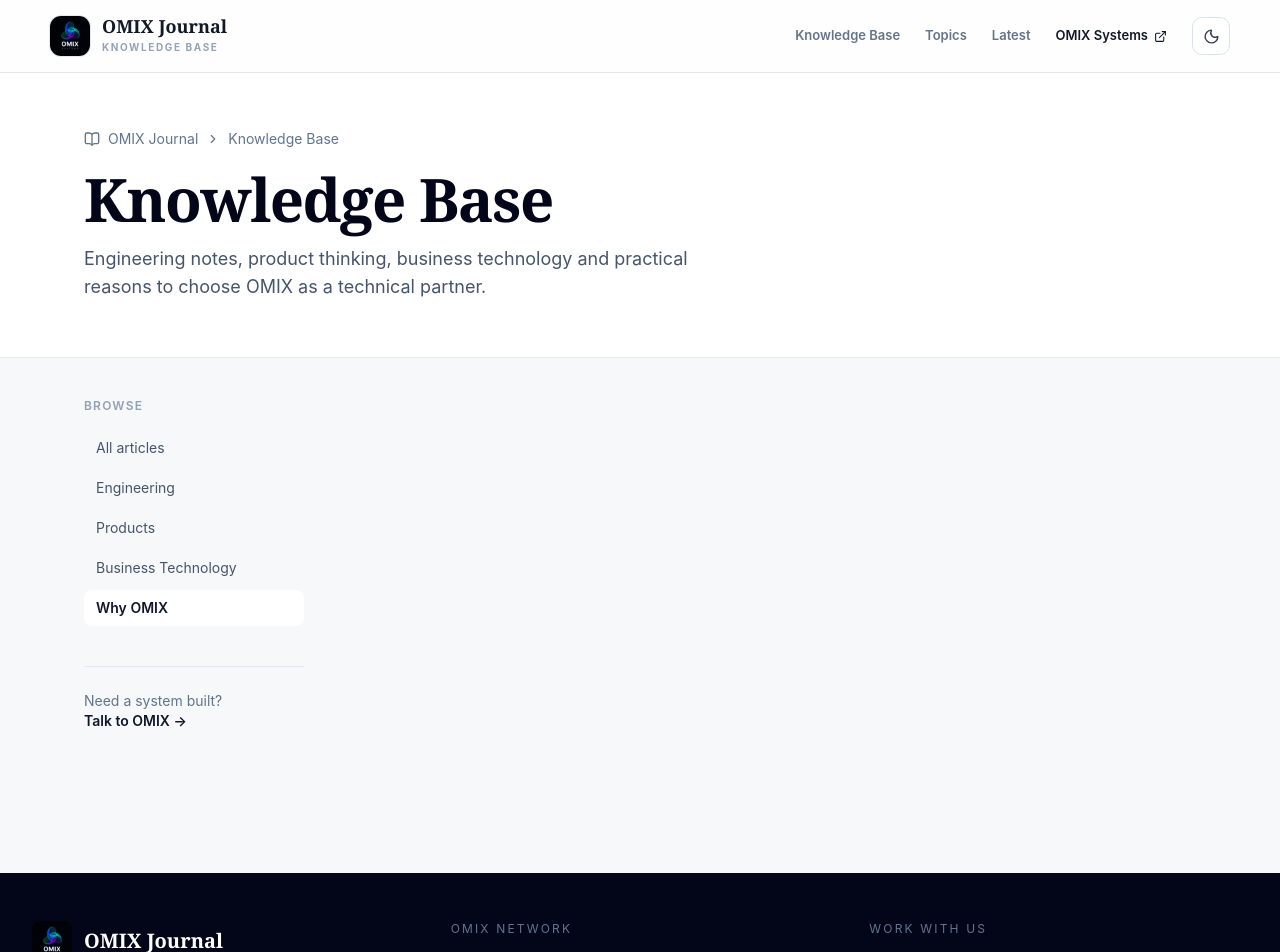
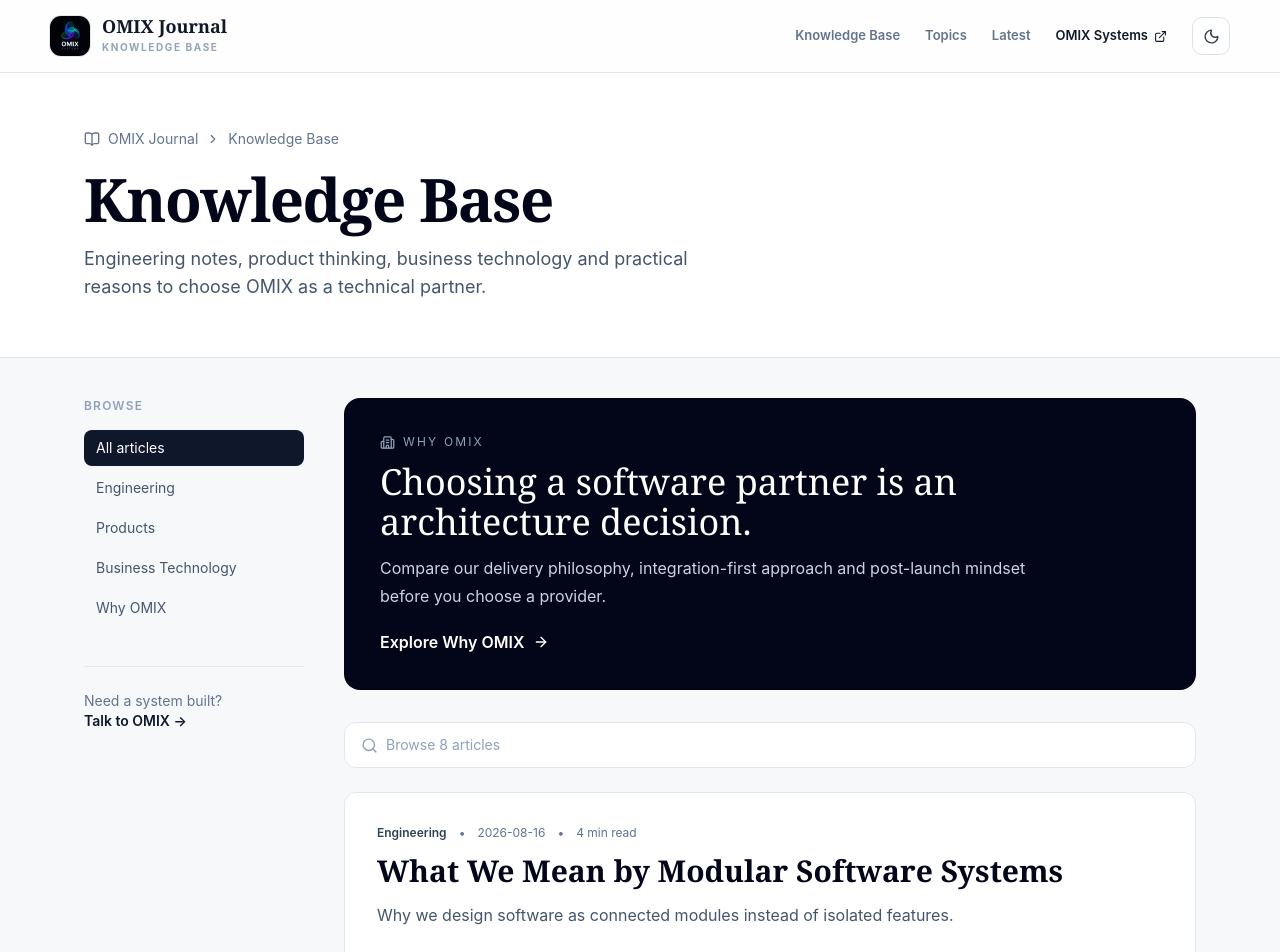
Before and after one commit to oliver4441/omix-leads, a React (Vite) app: page /category/architecture in a window 1280 px wide. Shown: the top 952 px of the page. Built offline with nearby package versions, Linux system fonts and the light colour scheme.

Commit message:
Fix Wiki category routing and add collection SEO metadata

```diff
--- a/src/pages/Wiki.jsx
+++ b/src/pages/Wiki.jsx
@@ -1,19 +1,52 @@
+import { useEffect } from 'react'
 import { Link, useParams } from 'react-router-dom'
-import { ArrowRight, BookOpen, ChevronRight, Building2 } from 'lucide-react'
+import { ArrowRight, BookOpen, ChevronRight, Building2, Search } from 'lucide-react'
 import { articles, categories } from '../data/articles'
+import { SITE_URL, SITE_NAME, categorySlug, setCanonical, setJsonLd, upsertMeta, upsertProperty } from '../lib/seo'
 
 export default function Wiki() {
   const { category } = useParams()
-  const activeCategory = category ? decodeURIComponent(category).replace(/-/g, ' ') : null
-  const visible = activeCategory ? articles.filter(a => a.category.toLowerCase() === activeCategory.toLowerCase()) : articles
+  const activeCategory = category ? decodeURIComponent(category) : null
+  const activeCategoryName = activeCategory ? categories.find(c => categorySlug(c) === categorySlug(activeCategory)) : null
+  const visible = activeCategoryName ? articles.filter(a => a.category === activeCategoryName) : articles
   const whyArticles = articles.filter(a => a.category === 'Why OMIX')
+
+  useEffect(() => {
+    const title = activeCategoryName ? `${activeCategoryName} — ${SITE_NAME}` : `Knowledge Base — ${SITE_NAME}`
+    const description = activeCategoryName
+      ? `OMIX Journal articles about ${activeCategoryName.toLowerCase()}, software engineering and digital products.`
+      : 'Engineering notes, product thinking, business technology and practical software architecture from OMIX.'
+    const url = activeCategoryName ? `${SITE_URL}/category/${categorySlug(activeCategoryName)}` : `${SITE_URL}/wiki`
+    document.title = title
+    upsertMeta('description', description)
+    upsertMeta('robots', 'index,follow,max-image-preview:large,max-snippet:-1,max-video-preview:-1')
+    upsertProperty('og:type', 'website')
+    upsertProperty('og:title', title)
+    upsertProperty('og:description', description)
+    upsertProperty('og:url', url)
+    upsertProperty('og:site_name', SITE_NAME)
+    upsertMeta('twitter:card', 'summary')
+    upsertMeta('twitter:title', title)
+    upsertMeta('twitter:description', description)
+    setCanonical(url)
+    setJsonLd('wiki-jsonld', {
+      '@context': 'https://schema.org',
+      '@type': 'CollectionPage',
+      name: title,
+      description,
+      url,
+      isPartOf: { '@type': 'WebSite', name: SITE_NAME, url: SITE_URL },
+      mainEntity: { '@type': 'ItemList', itemListElement: visible.map((a, i) => ({ '@type': 'ListItem', position: i + 1, url: `${SITE_URL}/wiki/${a.slug}`, name: a.title })) },
+    })
+    return () => document.getElementById('wiki-jsonld')?.remove()
+  }, [activeCategoryName, visible])
 
   return (
     <div className="bg-[#f7f8fa] min-h-screen">
       <header className="border-b border-slate-200 bg-white">
         <div className="max-w-6xl mx-auto px-5 py-14">
           <div className="flex items-center gap-2 text-sm text-slate-500 mb-5"><BookOpen size={16} /> OMIX Journal <ChevronRight size={14} /> Knowledge Base</div>
-          <h1 className="text-4xl md:text-6xl font-serif font-semibold tracking-tight text-slate-950">Knowledge Base</h1>
+          <h1 className="text-4xl md:text-6xl font-serif font-semibold tracking-tight text-slate-950">{activeCategoryName || 'Knowledge Base'}</h1>
           <p className="mt-4 max-w-2xl text-slate-600 text-lg">Engineering notes, product thinking, business technology and practical reasons to choose OMIX as a technical partner.</p>
         </div>
       </header>
@@ -21,22 +54,24 @@
         <aside>
           <p className="text-xs font-semibold uppercase tracking-widest text-slate-400 mb-4">Browse</p>
           <nav className="space-y-1">
-            <Link to="/wiki" className={`block rounded-lg px-3 py-2 text-sm ${!category ? 'bg-slate-900 text-white' : 'text-slate-600 hover:bg-white'}`}>All articles</Link>
-            {categories.map(c => <Link key={c} to={`/category/${encodeURIComponent(c.toLowerCase().replace(/ /g, '-'))}`} className={`block rounded-lg px-3 py-2 text-sm ${c === 'Why OMIX' ? 'font-semibold text-slate-900 bg-white' : 'text-slate-600 hover:bg-white'}`}>{c}</Link>)}
+            <Link to="/wiki" className={`block rounded-lg px-3 py-2 text-sm ${!activeCategoryName ? 'bg-slate-900 text-white' : 'text-slate-600 hover:bg-white'}`}>All articles</Link>
+            {categories.map(c => <Link key={c} to={`/category/${categorySlug(c)}`} className={`block rounded-lg px-3 py-2 text-sm ${c === activeCategoryName ? 'bg-slate-900 text-white' : 'text-slate-600 hover:bg-white'}`}>{c}</Link>)}
           </nav>
           <div className="mt-10 border-t border-slate-200 pt-6 text-sm text-slate-500">Need a system built?<br /><a className="font-semibold text-slate-900 hover:underline" href="https://omixsystems.store/">Talk to OMIX →</a></div>
         </aside>
         <main>
-          {!category && <section className="mb-8 rounded-2xl bg-slate-950 text-white p-7 md:p-9"><div className="flex items-center gap-2 text-xs uppercase tracking-[0.18em] text-slate-400"><Building2 size={15} /> Why OMIX</div><h2 className="mt-3 text-3xl md:text-4xl font-serif">Choosing a software partner is an architecture decision.</h2><p className="mt-3 max-w-2xl text-slate-300 leading-7">Compare our delivery philosophy, integration-first approach and post-launch mindset before you choose a provider.</p><Link to="/category/why-omix" className="mt-5 inline-flex items-center gap-2 font-semibold">Explore Why OMIX <ArrowRight size={16} /></Link></section>}
+          {!activeCategoryName && <section className="mb-8 rounded-2xl bg-slate-950 text-white p-7 md:p-9"><div className="flex items-center gap-2 text-xs uppercase tracking-[0.18em] text-slate-400"><Building2 size={15} /> Why OMIX</div><h2 className="mt-3 text-3xl md:text-4xl font-serif">Choosing a software partner is an architecture decision.</h2><p className="mt-3 max-w-2xl text-slate-300 leading-7">Compare our delivery philosophy, integration-first approach and post-launch mindset before you choose a provider.</p><Link to="/category/why-omix" className="mt-5 inline-flex items-center gap-2 font-semibold">Explore Why OMIX <ArrowRight size={16} /></Link></section>}
+          <div className="mb-6 flex items-center gap-2 bg-white border border-slate-200 rounded-xl px-4 py-3 text-slate-400"><Search size={17}/><span className="text-sm">Browse {visible.length} article{visible.length === 1 ? '' : 's'}</span></div>
           <div className="space-y-4">
             {visible.map(article => <article key={article.slug} className="bg-white border border-slate-200 rounded-xl p-6 md:p-8 hover:border-slate-300 transition-colors">
-              <div className="flex flex-wrap items-center gap-3 text-xs text-slate-500"><span className="font-semibold text-slate-700">{article.category}</span><span>•</span><span>{article.readTime}</span></div>
+              <div className="flex flex-wrap items-center gap-3 text-xs text-slate-500"><span className="font-semibold text-slate-700">{article.category}</span><span>•</span><span>{article.date}</span><span>•</span><span>{article.readTime}</span></div>
               <h2 className="mt-3 text-2xl md:text-3xl font-serif font-semibold text-slate-950"><Link to={`/wiki/${article.slug}`} className="hover:underline">{article.title}</Link></h2>
               <p className="mt-3 text-slate-600 max-w-3xl leading-7">{article.excerpt}</p>
               <Link to={`/wiki/${article.slug}`} className="mt-5 inline-flex items-center gap-2 text-sm font-semibold text-slate-900">Read article <ArrowRight size={15} /></Link>
             </article>)}
+            {visible.length === 0 && <div className="bg-white border border-slate-200 rounded-xl p-10 text-center"><h2 className="text-2xl font-serif">No articles found</h2><p className="mt-2 text-slate-500">This knowledge category does not exist.</p><Link to="/wiki" className="mt-5 inline-flex text-sm font-semibold">Return to all articles</Link></div>}
           </div>
-          {!category && whyArticles.length > 0 && <section className="mt-10 border-t border-slate-200 pt-8"><h2 className="font-serif text-3xl mb-2">Why companies choose OMIX</h2><p className="text-slate-600 mb-5">Start with these practical guides.</p><div className="grid md:grid-cols-2 gap-4">{whyArticles.map(a => <Link key={a.slug} to={`/wiki/${a.slug}`} className="bg-white border border-slate-200 rounded-xl p-5 hover:border-slate-400"><span className="text-xs font-semibold uppercase tracking-wider text-slate-500">{a.category}</span><h3 className="mt-2 font-serif text-xl">{a.title}</h3><span className="mt-4 inline-flex items-center gap-1 text-sm font-semibold">Read <ArrowRight size={14} /></span></Link>)}</div></section>}
+          {!activeCategoryName && whyArticles.length > 0 && <section className="mt-10 border-t border-slate-200 pt-8"><h2 className="font-serif text-3xl mb-2">Why companies choose OMIX</h2><p className="text-slate-600 mb-5">Start with these practical guides.</p><div className="grid md:grid-cols-2 gap-4">{whyArticles.map(a => <Link key={a.slug} to={`/wiki/${a.slug}`} className="bg-white border border-slate-200 rounded-xl p-5 hover:border-slate-400"><span className="text-xs font-semibold uppercase tracking-wider text-slate-500">{a.category}</span><h3 className="mt-2 font-serif text-xl">{a.title}</h3><span className="mt-4 inline-flex items-center gap-1 text-sm font-semibold">Read <ArrowRight size={14} /></span></Link>)}</div></section>}
         </main>
       </div>
     </div>
```
